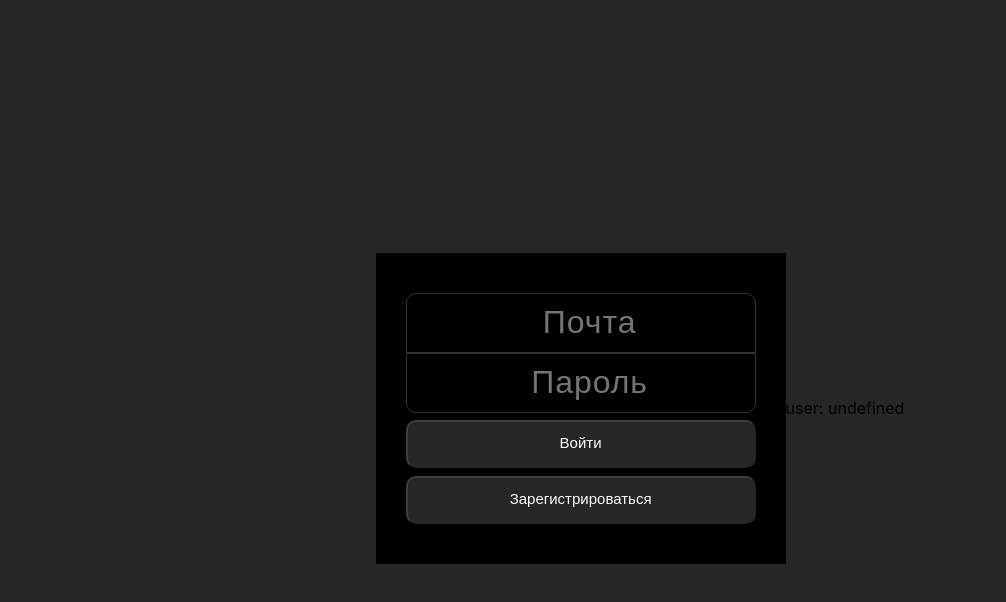
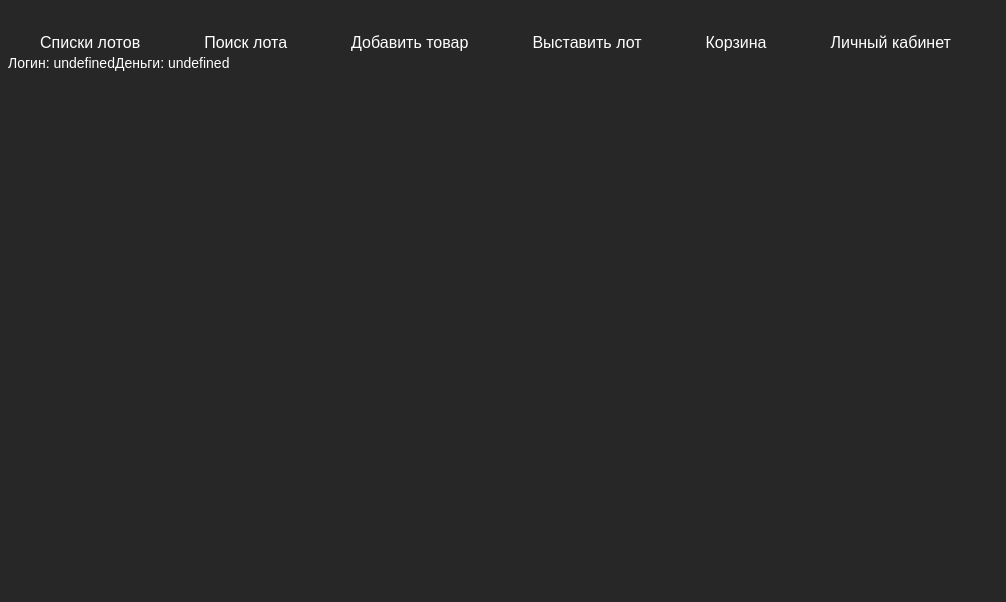
Before and after one commit to Crystal2033/AuctionWeb, a Next.js app: page / in a window 1280 px wide. Shown: the top 602 px of the page, without its empty margins (0-1006 px from the left). Built offline with nearby package versions, Linux system fonts and the light colour scheme; no server answers.

Commit message:
added some styles

```diff
--- a/pages/_app.tsx
+++ b/pages/_app.tsx
@@ -10,7 +10,6 @@ function MyApp({ Component, pageProps }: AppProps) {
       styles={css`
           body {
             background-color: rgb(40, 39, 39);
-
             font-family: -apple-system, BlinkMacSystemFont, Segoe UI, Roboto, Oxygen,
                           Ubuntu, Cantarell, Fira Sans, Droid Sans, Helvetica Neue, sans-serif;
           }
--- a/pages/index.tsx
+++ b/pages/index.tsx
@@ -1,40 +1,14 @@
-import type { NextPage } from 'next'
-import styled from '@emotion/styled'
-import LoginForm from './src/components/LoginForm'
-import { useStore } from './src/stores/useStoreContext';
-import AccountButton from './src/components/AccountButton';
-
-
-const Main = styled.main`
-  align-items: center; // y
-  //justify-content: center; // x
-  //flex-direction: column;
-  justify-content: center;
-  height: 100vh;
-  display: flex;
-`;
-
-const Container = styled.div`
-    background-color:black;
-    & > * {
-
-        max-width: 350px;
-        width: 100%;
-        margin: 10px auto; // середина
-    }
-`;
-
+import styled from "@emotion/styled"
+import Link from "next/link"
+import { useRouter } from "next/router"
+import { NextPage } from "next/types"
+import MainHeader from "./src/components/MainHeader"
 
 const Home: NextPage = () => {
-
-  return (
-    <Main>
-      <Container>
-        <LoginForm />
-      </Container>
-      <AccountButton />
-    </Main >
-  )
+    //const router = useRouter()
+    return (
+        <MainHeader />
+    )
 }
 
 export default Home
--- a/pages/src/components/AccountButton.tsx
+++ b/pages/src/components/AccountButton.tsx
@@ -1,13 +1,29 @@
+import styled from '@emotion/styled';
+import { observer } from 'mobx-react-lite';
+import Link from 'next/link';
 import React from 'react'
 import { useStore } from '../stores/useStoreContext';
 
+const UserField = styled.span`
+    color: white;
+    font-family: sans-serif;
+    font-size:14px;
+`
+
+
+
 const AccountButton = () => {
     const { userStore } = useStore();
-    const { user } = userStore;
-    console.log(user);
+    const { user, isLoading } = userStore;
+    console.log(JSON.stringify(user));
     return (
-        <div>{`user: ${user?.nickname}`}</div>
+        <div>
+            <UserField>{`Логин: ${user?.nickname}`}</UserField>
+
+            <UserField>{`Деньги: ${user?.money}`}</UserField>
+        </div>
+
     )
 }
 
-export default AccountButton
+export default observer(AccountButton);
--- a/pages/src/components/LoginForm.tsx
+++ b/pages/src/components/LoginForm.tsx
@@ -6,6 +6,8 @@ import { saveSession } from '../utils/authKeyStorageService';
 import InputLine from './InputLine'
 import { observer } from 'mobx-react-lite'
 import { useStore } from '../stores/useStoreContext';
+import { action } from 'mobx';
+import { useRouter } from 'next/router'
 
 type LoginInfo = {
     email?: string;
@@ -17,7 +19,6 @@ const RegButton = styled.button`
     color: white;
     font-size: 15px;
     display:block;
-    //width: 397px;
 
     padding: .8em 2em calc(.8em + 3px);
     margin-top: .5em;
@@ -54,19 +55,16 @@ const LoginForm = () => {
 
         if (loginData?.email && loginData?.password) {
             console.log("Authorization");
-            login(loginData.email, loginData.password).then((response) => {
-                saveSession(response.data.secretToken)
-                getAccount();
-            }).catch(console.error);
+            userStore.login(loginData.email, loginData.password)
         }
     }
+
 
     const clickRegister = () => {
 
         if (loginData?.email && loginData?.password) {
             console.log("Registration");
-            signup(loginData.email, loginData.password).then((response) => {
-            }).catch(console.error);
+            userStore.signup(loginData.email, loginData.password);
         }
     }
 
@@ -79,7 +77,6 @@ const LoginForm = () => {
             <StyledInputPass placeholder="Пароль" dataType="password" onChange={(value) => {
                 setLoginData({ email: loginData ? loginData.email : "", password: value })
             }} />
-            {/* <PassShowButton></PassShowButton> */}
             {(!loginData?.email || !loginData?.password) ? <RegButton onClick={clickAutho} disabled>Войти</RegButton> : <RegButton onClick={clickAutho}>Войти</RegButton>}
             {(!loginData?.email || !loginData?.password) ? <RegButton onClick={clickRegister} disabled>Зарегистрироваться</RegButton> : <RegButton onClick={clickRegister}>Зарегистрироваться</RegButton>}
 
--- /dev/null
+++ b/pages/src/components/MainHeader.tsx
@@ -0,0 +1,101 @@
+import styled from "@emotion/styled"
+import Link from "next/link"
+import AccountButton from "./AccountButton"
+
+const MainDiv = styled.div`
+    margin-top:2em;
+    flex: 1;
+
+`
+
+const StyledSpan = styled.span`
+    //flex: 1;
+    margin-left: 2em;
+    margin-right: 2em;
+
+`
+
+const StyledLink = styled.span`
+    font-family: sans-serif;
+    font-size: 16px;
+    color: #fff; /* Цвет обычной ссылки */
+    position: relative;
+    cursor: pointer;
+    text-decoration: none; /* Убираем подчеркивание */
+    transition: all 1s ease;
+    :hover{
+        color: #4895f4;
+    }
+    :after{
+        content: "";
+    display: block;
+    position: absolute;
+    right: 0;
+    bottom: -3px;
+    width: 0;
+    height: 2px; /* Высота линии */
+    background-color: #ffffff; /* Цвет подчеркивания при исчезании линии*/
+    transition: width 0.5s; /* Время эффекта */
+    }
+   :hover::after {
+    width: 100%;
+    display: block;
+    position: absolute;
+    left: 0;
+    bottom: -3px;
+    height: 2px; /* Высота линии */
+    background-color: #7b5ae8; /* Цвет подчеркивания при появлении линии*/
+    transition: width 0.5s;  /* Время эффекта */
+    }
+`
+
+
+const MainHeader = () => {
+    return (
+        <MainDiv>
+
+            <StyledSpan>
+                <Link href="/" passHref>
+                    <StyledLink>Списки лотов</StyledLink>
+                </Link>
+            </StyledSpan>
+
+            <StyledSpan>
+                <Link href="/" passHref>
+                    <StyledLink>Поиск лота</StyledLink>
+                </Link>
+            </StyledSpan>
+
+            <StyledSpan>
+                <Link href="/" passHref>
+                    <StyledLink>Добавить товар</StyledLink>
+                </Link>
+            </StyledSpan>
+
+            <StyledSpan>
+                <Link href="/" passHref>
+                    <StyledLink>Выставить лот</StyledLink>
+                </Link>
+            </StyledSpan>
+
+            <StyledSpan>
+                <Link href="/" passHref>
+                    <StyledLink>Корзина</StyledLink>
+                </Link>
+            </StyledSpan>
+
+            <StyledSpan>
+                <Link href="/login" passHref>
+                    <StyledLink>Личный кабинет</StyledLink>
+                </Link>
+            </StyledSpan>
+
+            <StyledSpan>
+                <AccountButton />
+            </StyledSpan>
+
+        </MainDiv>
+    )
+}
+
+export default MainHeader
--- a/pages/src/stores/userStore.ts
+++ b/pages/src/stores/userStore.ts
@@ -1,11 +1,15 @@
 import { types } from 'mobx-state-tree'
+import router, { useRouter } from 'next/router';
+import { login, signup } from '../api/authApi';
 import { getAccount } from '../api/mainApi';
+import { saveSession } from '../utils/authKeyStorageService';
 const User = types.model("User", {
     id: types.string,
     nickname: types.string,
     money: types.integer,
 }
 );
+
 
 export const UserStore = types.model("UserStore").props({
     user: types.maybeNull(User),
@@ -16,12 +20,26 @@ export const UserStore = types.model("UserStore").props({
         setTimeout(() => {
             (self as any).syncAccount();
         })
-
     },
     syncAccount: () => {
+        self.isLoading = true;
         getAccount().then(({ data: user }) => {
             self.user = User.create(user);
+            self.isLoading = false;
         });
+    },
+    signup: (email: string, password: string) => {
+        signup(email, password);
+    },
+    login: (email: string, password: string) => {
+        login(email, password).then((response) => {
+            self.isLoading = true;
+            saveSession(response.data.secretToken);
+            (self as any).syncAccount();
+            self.isLoading = false;
+            router.back();
+        });
+
     }
 }));
 
```
Also changed, not shown: pages/login.tsx (added, +40 -0 lines), 2 other files (tests, documents, lock files or other folders).
